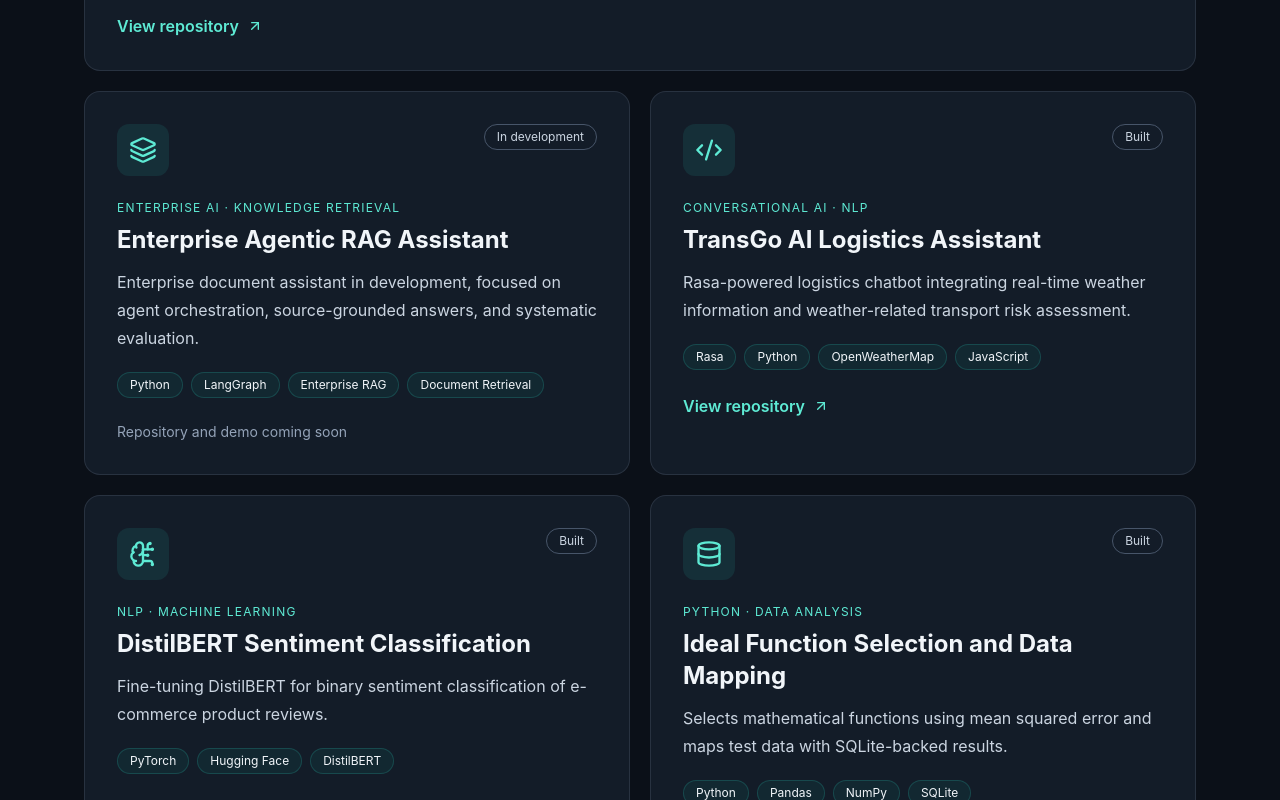
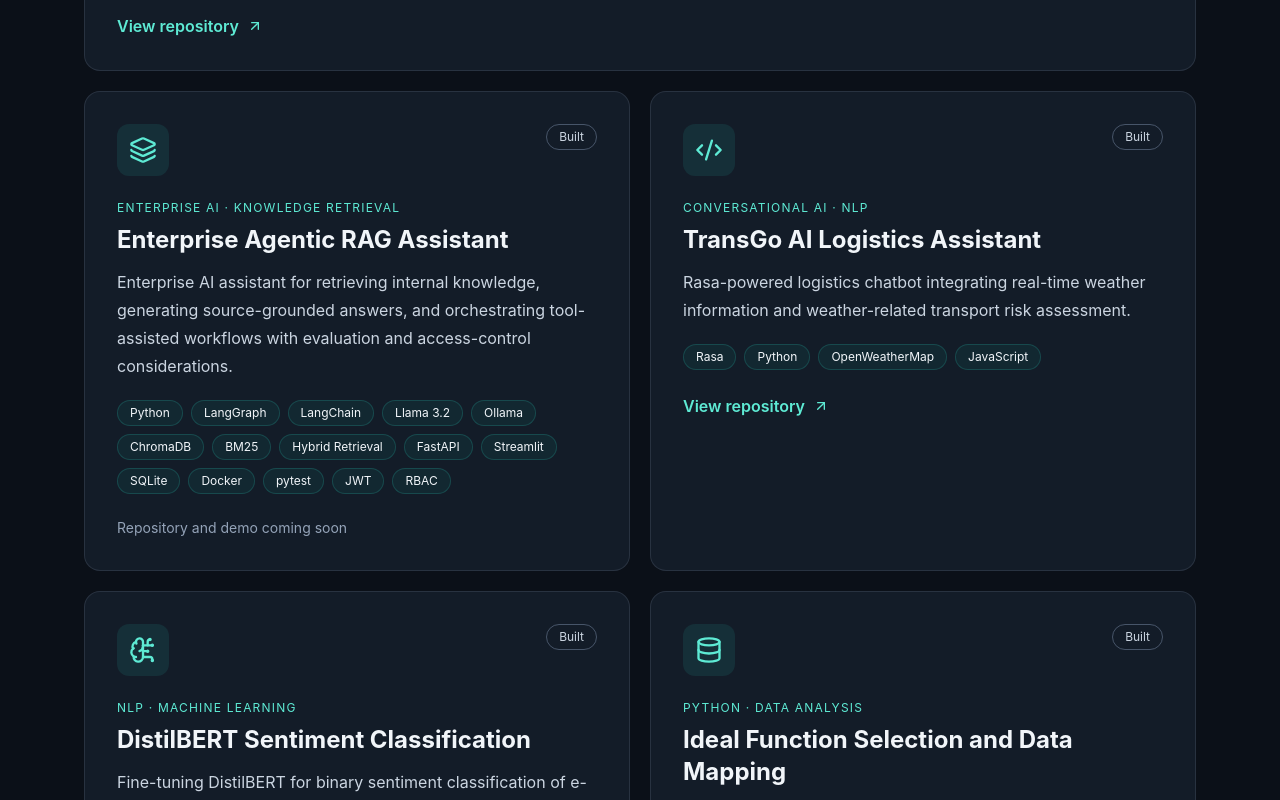
Before and after one commit to Jyothi162/jyothi-ai-portfolio, a React (Vite) app: page / in a window 1280 px wide. Shown: the part 2120-2920 px from the top of the page. Built offline with nearby package versions, Linux system fonts and the light colour scheme.

Commit message:
Add completed Enterprise Agentic RAG Assistant

```diff
--- a/src/main.jsx
+++ b/src/main.jsx
@@ -37,9 +37,9 @@ const projects = [
   },
   {
     name: 'Enterprise Agentic RAG Assistant', category: 'Enterprise AI · Knowledge Retrieval',
-    description: 'Enterprise document assistant in development, focused on agent orchestration, source-grounded answers, and systematic evaluation.',
-    stack: ['Python', 'LangGraph', 'Enterprise RAG', 'Document Retrieval'],
-    url: null, status: 'In development', icon: Layers3
+    description: 'Enterprise AI assistant for retrieving internal knowledge, generating source-grounded answers, and orchestrating tool-assisted workflows with evaluation and access-control considerations.',
+    stack: ['Python', 'LangGraph', 'LangChain', 'Llama 3.2', 'Ollama', 'ChromaDB', 'BM25', 'Hybrid Retrieval', 'FastAPI', 'Streamlit', 'SQLite', 'Docker', 'pytest', 'JWT', 'RBAC'],
+    url: null, status: 'Built', icon: Layers3
   },
   {
     name: 'TransGo AI Logistics Assistant', category: 'Conversational AI · NLP',
@@ -68,7 +68,7 @@ const technologyGroups = [
   { title: 'Agentic AI & Retrieval', icon: Layers3, items: ['AI Agents', 'Tool Calling', 'Human-in-the-Loop', 'Hybrid Search', 'Embeddings', 'Prompt Design', 'RAG Evaluation'] },
   { title: 'Databases & Data Engineering', icon: Database, items: ['ChromaDB', 'SQLite', 'Oracle Database', 'ETL Pipelines', 'Data Processing', 'Vector Search'] },
   { title: 'Tools & Deployment', icon: ServerCog, items: ['Docker', 'Docker Compose', 'Ollama', 'Git', 'GitHub', 'Streamlit', 'VS Code'] },
-  { title: 'AI Security & Evaluation', icon: ShieldCheck, items: ['Safety Escalation', 'Human-in-the-Loop Approval', 'RAG Answer Evaluation', 'pytest', 'Safety Scenario Testing', 'Tool Call Evaluation','prompt-injection'] }
+  { title: 'AI Security & Evaluation', icon: ShieldCheck, items: ['Safety Escalation', 'Human-in-the-Loop Approval', 'RAG Answer Evaluation', 'pytest', 'Safety Scenario Testing', 'Tool Call Evaluation'] }
 ];
 
 const nav = ['About', 'Projects', 'Experience', 'Skills', 'Education', 'Contact'];
```
